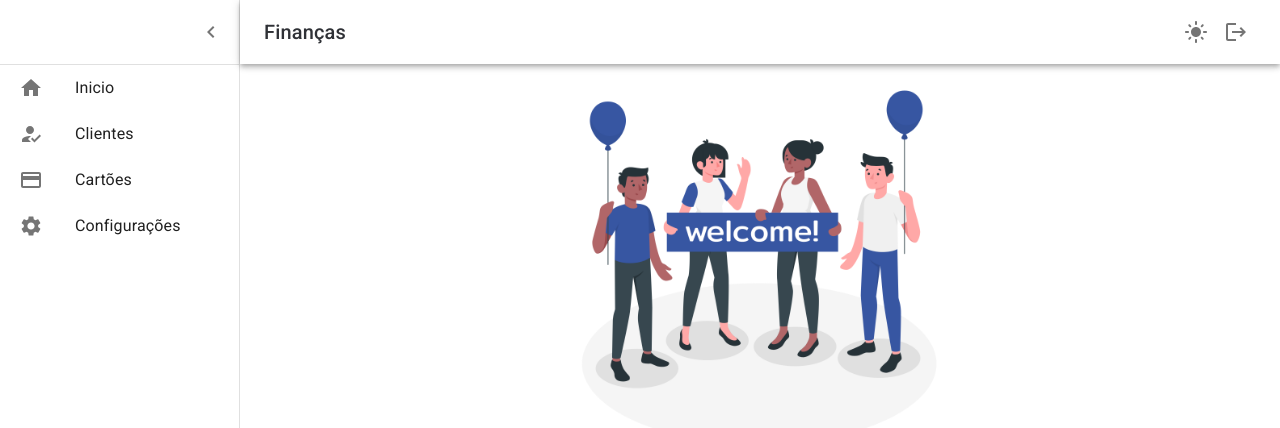
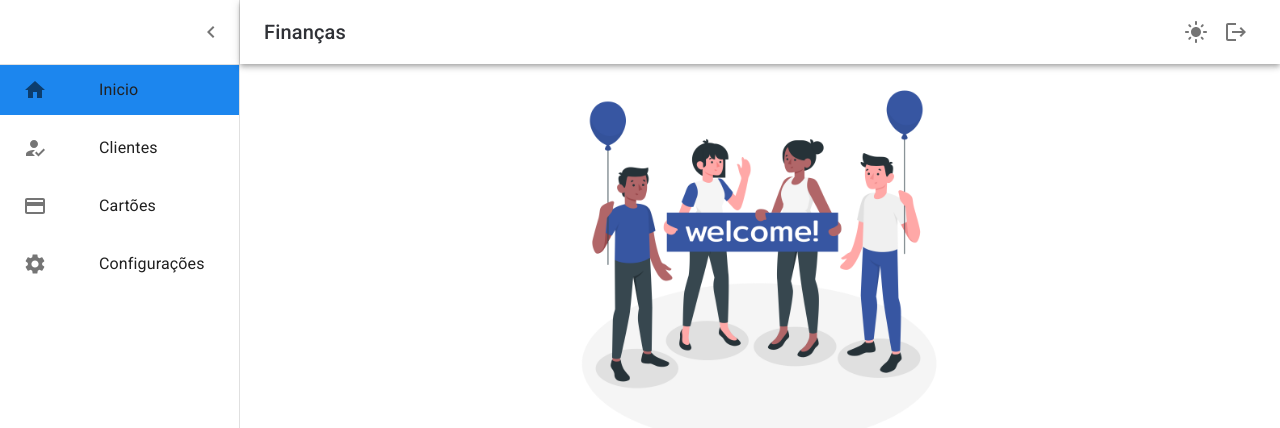
Before and after one commit to josimara-lima2/gerenciandoFinacas, a React (Create React App) app: page / in a window 1280 px wide. Shown: the top 428 px of the page. Built offline with nearby package versions, Linux system fonts and the light colour scheme; no server answers; sample sign-in values are in the browser's storage.

Commit message:
style: alteraçao em sidebar

```diff
--- a/src/components/Layout/components/Sidebar.tsx
+++ b/src/components/Layout/components/Sidebar.tsx
@@ -2,10 +2,9 @@ import {
   Box as MuiBox,
   styled,
   Typography,
-  ListItem,
-  ListItemIcon,
+  ListItemIcon as MuiListItemIcon,
 } from '@mui/material';
-import { Link as MuiLink } from 'react-router-dom';
+import { Link as MuiLink, useLocation } from 'react-router-dom';
 import HomeIcon from '@mui/icons-material/Home';
 import SettingsIcon from '@mui/icons-material/Settings';
 import HowToRegIcon from '@mui/icons-material/HowToReg';
@@ -30,47 +29,64 @@ const Link = styled(MuiLink)(({ theme }) => ({
       : theme.palette.grey[900],
   display: 'flex',
   justifyContent: 'start',
-  alignItems: 'space-between',
+  alignItems: 'center',
+  marginBottom: '8px',
   padding: '3px',
+  height: '50px',
+}));
+
+const ListItemIcon = styled(MuiListItemIcon)(() => ({
+  margin: '5px 20px',
 }));
 
 export default function Sidebar() {
+  const rota = useLocation();
+
   return (
     <Box>
-      <ListItem button>
-        <Link to="/">
+      <Link
+        to="/"
+        sx={{ backgroundColor: rota.pathname === '/' ? '#1C86EE' : '' }}
+      >
         <ListItemIcon>
           <HomeIcon />
         </ListItemIcon>
         <Typography>Inicio</Typography>
       </Link>
-      </ListItem>
 
-      <ListItem button>
-        <Link to="/clients">
+      <Link
+        to="/clients"
+        sx={{ backgroundColor: rota.pathname === '/clients' ? '#1C86EE' : '' }}
+      >
         <ListItemIcon>
           <HowToRegIcon />
         </ListItemIcon>
         <Typography>Clientes</Typography>
       </Link>
-      </ListItem>
 
-      <ListItem button>
-        <Link to="/credit-card">
+      <Link
+        to="/credit-card"
+        sx={{
+          backgroundColor: rota.pathname === '/credit-card' ? '#1C86EE' : '',
+        }}
+      >
         <ListItemIcon>
           <CreditCardIcon />
         </ListItemIcon>
         <Typography>Cartões</Typography>
       </Link>
-      </ListItem>
-      <ListItem button>
-        <Link to="/settings">
+
+      <Link
+        to="/settings"
+        sx={{
+          backgroundColor: rota.pathname === '/settings' ? '#1C86EE' : '',
+        }}
+      >
         <ListItemIcon>
           <SettingsIcon />
         </ListItemIcon>
         <Typography>Configurações</Typography>
       </Link>
-      </ListItem>
     </Box>
   );
 }
--- a/src/pages/Clients.tsx
+++ b/src/pages/Clients.tsx
@@ -8,7 +8,6 @@ import {
   IconButton,
   TableBody,
   Tooltip,
-  Typography,
   styled,
 } from '@mui/material';
 import { DeleteOutline } from '@mui/icons-material';
```
Lines whose indentation alone changed are shown as unchanged.
